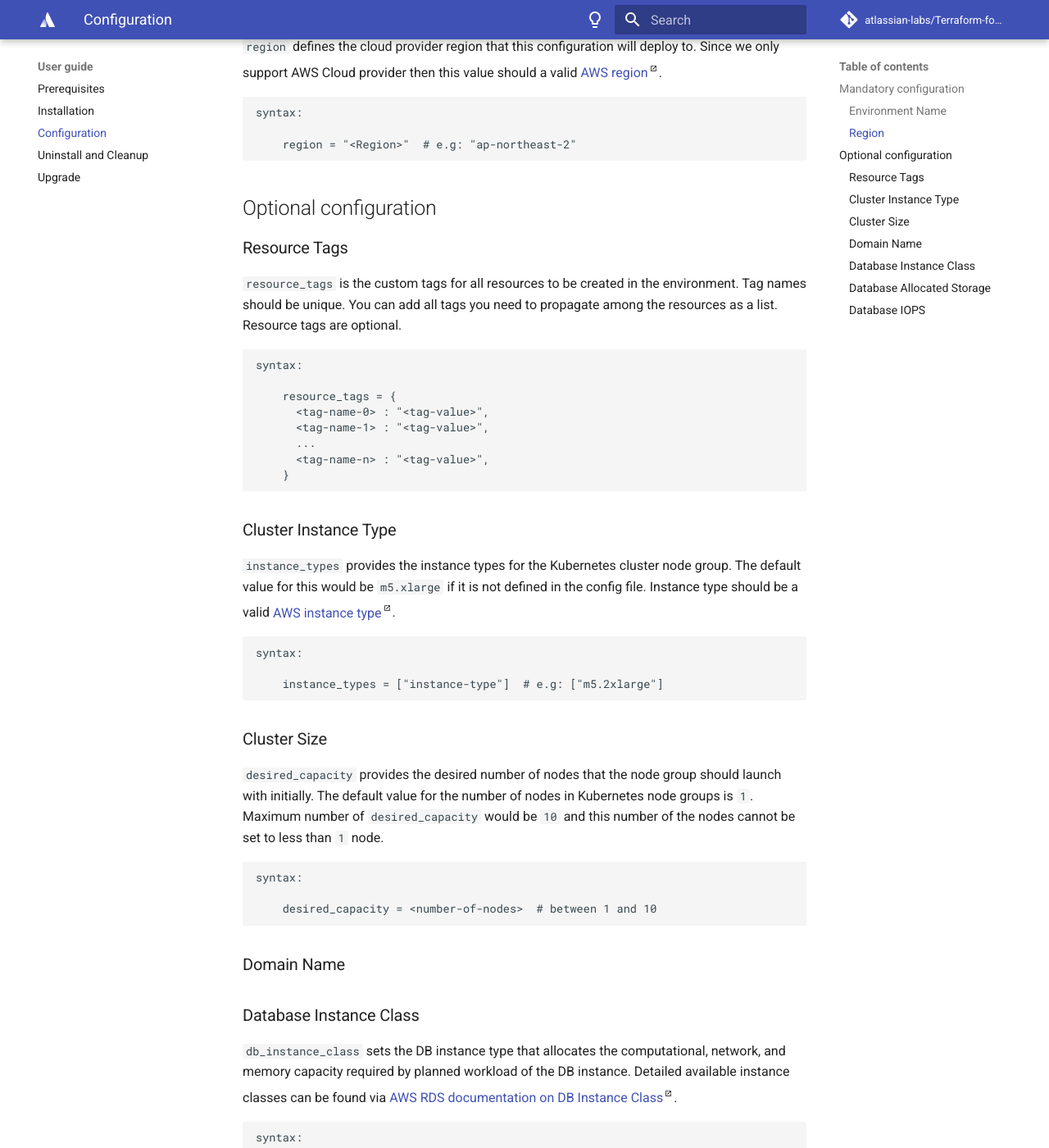
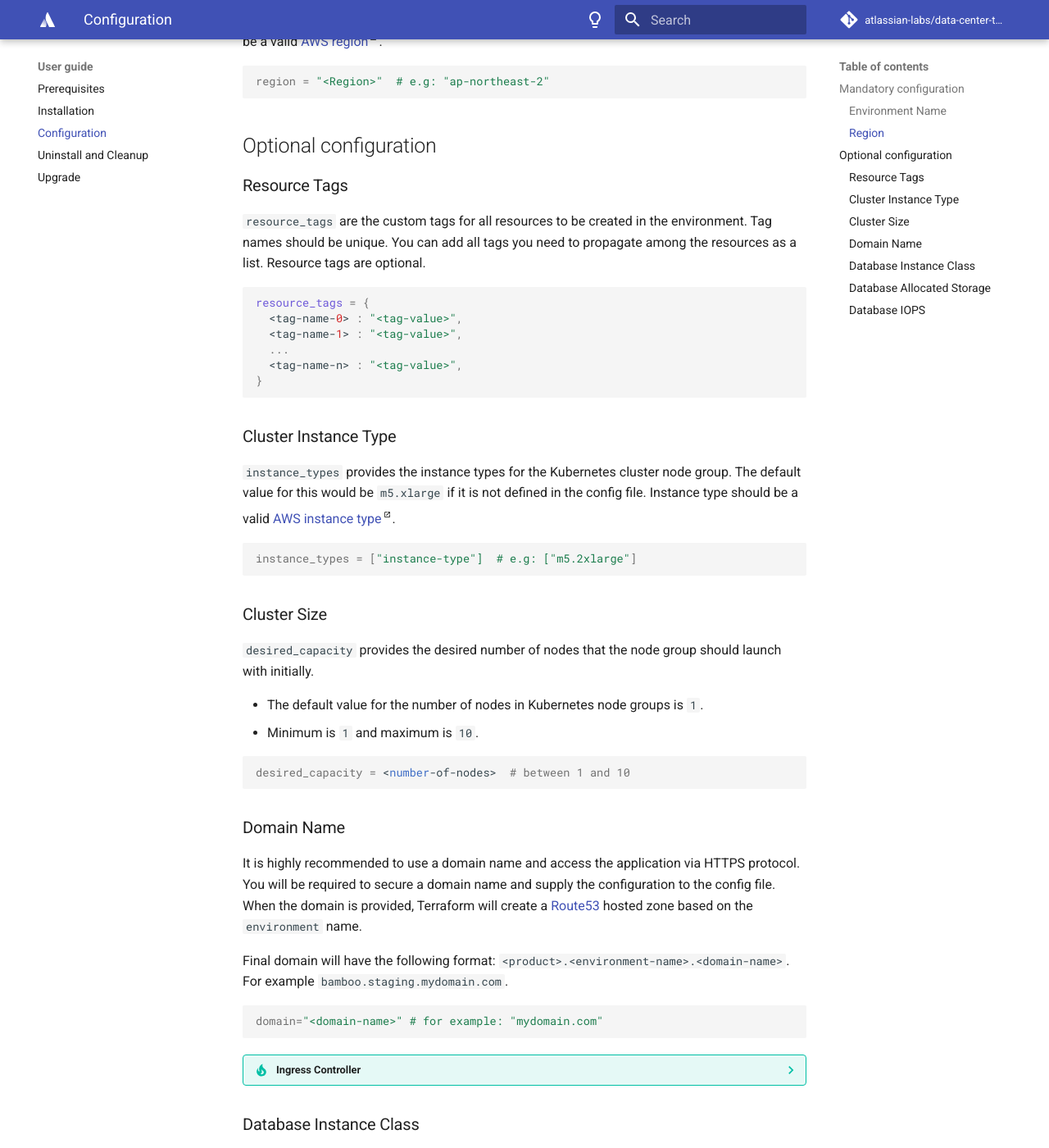
Before and after one commit to atlassian-labs/data-center-terraform, an MkDocs documentation site: the page built from docs/docs/userguide/CONFIGURATION.md, in a window 1280 px wide and 1400 px high, scrolled down 1532 px. Shown: the whole window at 82% size. Built offline with MkDocs 1.6.1 and Material for MkDocs 9.7.7, drawn with Linux system fonts in a browser that asks for light colours; comment, search, counter and statistics services are not loaded; some of the changed text lies outside the part shown.

Commit message:
TFKUBE-112: Document ingress (#48)
* TFKUBE-112: Document ingress controller configuration

* TFKUBE-112: Add CODEOWNERS

* Update docs/docs/userguide/CONFIGURATION.md

Co-authored-by: Nasser Ghazali <36830944+nghazali@users.noreply.github.com>

* Update docs/docs/userguide/CONFIGURATION.md

Co-authored-by: Yifei Zhang <yf_zhang@live.com>

Co-authored-by: Nasser Ghazali <36830944+nghazali@users.noreply.github.com>
Co-authored-by: Yifei Zhang <yf_zhang@live.com>

````diff
--- a/docs/docs/userguide/CONFIGURATION.md
+++ b/docs/docs/userguide/CONFIGURATION.md
@@ -11,8 +11,8 @@
 
 
 !!! info "Configuration file format."
-    The config file is an ascii text file with extension of `.tfvar`.
-    The config file should contain all mandatory configuration items with valid value.
+    The config file is an ASCII text file with `.tfvars` extension.
+    The config file should contain all mandatory configuration items with valid values.
     Optional items can be part of the content. If any optional item is missing, the default value will be applied.
 
 The mandatory configuration items are those you should define once before the first installation, and you cannot change them in the entire environment lifecycle.
@@ -46,42 +46,35 @@
 `environment_name` provides your environment a unique name within a single cloud provider account.
 This value cannot be altered after the configuration has been applied.
 The value will be used to form the name of some resources including `vpc` and `Kubernetes cluster`.
-syntax:
-```
-syntax:
-
-    environment_name = "<YOUR-ENVIRONMENT-NAME>"
+```terraform
+environment_name = "<YOUR-ENVIRONMENT-NAME>"
 ```
 Environment names should start with an alphabet character and could contain alphabet, numbers and dash `-`.
-The length of the `environment_name` value cannot exceed 32 characters.
+The length of the `environment_name` value cannot exceed 17 characters.
 
 
 ### Region
 `region` defines the cloud provider region that this configuration will deploy to.
-Since we only support AWS Cloud provider then this value should a valid [AWS region](https://docs.aws.amazon.com/AmazonRDS/latest/UserGuide/Concepts.RegionsAndAvailabilityZones.html){.external}.
+This value should be a valid [AWS region](https://docs.aws.amazon.com/AmazonRDS/latest/UserGuide/Concepts.RegionsAndAvailabilityZones.html){.external}.
 
 
-```
-syntax:
-
-    region = "<Region>"  # e.g: "ap-northeast-2"
+```terraform
+region = "<Region>"  # e.g: "ap-northeast-2"
 ```
 
 ## Optional configuration
 
 ### Resource Tags
-`resource_tags` is the custom tags for all resources to be created in the environment. Tag names should be unique.
+`resource_tags` are the custom tags for all resources to be created in the environment. Tag names should be unique.
 You can add all tags you need to propagate among the resources as a list. Resource tags are optional.
 
-```
-syntax:
-
-    resource_tags = {
-      <tag-name-0> : "<tag-value>",
-      <tag-name-1> : "<tag-value>",
-      ...
-      <tag-name-n> : "<tag-value>",
-    }
+```terraform
+resource_tags = {
+  <tag-name-0> : "<tag-value>",
+  <tag-name-1> : "<tag-value>",
+  ...
+  <tag-name-n> : "<tag-value>",
+}
 ```
 
 ### Cluster Instance Type
@@ -89,34 +82,44 @@
 The default value for this would be `m5.xlarge` if it is not defined in the config file.
 Instance type should be a valid [AWS instance type](https://aws.amazon.com/ec2/instance-types/){.external}.
 
-```
-syntax:
-
-    instance_types = ["instance-type"]  # e.g: ["m5.2xlarge"]
+```terraform
+instance_types = ["instance-type"]  # e.g: ["m5.2xlarge"]
 ```
 
 ### Cluster Size
 `desired_capacity` provides the desired number of nodes that the node group should launch with initially.
-The default value for the number of nodes in Kubernetes node groups is `1`.
-Maximum number of `desired_capacity` would be `10` and this number of the nodes cannot be set to less than `1` node.
 
-```
-syntax:
+* The default value for the number of nodes in Kubernetes node groups is `1`.
+* Minimum is `1` and maximum is `10`.
 
-    desired_capacity = <number-of-nodes>  # between 1 and 10
+```terraform
+desired_capacity = <number-of-nodes>  # between 1 and 10
 ```
 
 ### Domain Name
+It is highly recommended to use a domain name and access the application via HTTPS protocol. You will be required
+to secure a domain name and supply the configuration to the config file. When the domain is provided, Terraform will
+create a [Route53](https://docs.aws.amazon.com/Route53/latest/DeveloperGuide/Welcome.html) hosted zone based on the `environment` name.
 
+Final domain will have the following format: `<product>.<environment-name>.<domain-name>`. For example `bamboo.staging.mydomain.com`.
+
+```terraform
+domain="<domain-name>" # for example: "mydomain.com"
+```
+
+??? tip "Ingress Controller"
+    When the domain is used, Terraform will create [nginx-ingress controller](https://kubernetes.github.io/ingress-nginx/)
+    in the EKS cluster that will provide access to the application via the domain name.
+    It also creates an [ACM certificate](https://docs.aws.amazon.com/acm/latest/userguide/acm-overview.html) that is
+    ensuring access over secure HTTPS protocol.
 
 ### Database Instance Class
 `db_instance_class` sets the DB instance type that allocates the computational, network, and memory capacity required by
 planned workload of the DB instance. Detailed available instance classes can be found via
 [AWS RDS documentation on DB Instance Class](https://docs.aws.amazon.com/AmazonRDS/latest/UserGuide/Concepts.DBInstanceClass.html){.external}.
-```
-syntax:
 
-    db_instance_class = "<instance.class>"  # e.g. "db.t3.micro"
+```terraform
+db_instance_class = "<instance.class>"  # e.g. "db.t3.micro"
 ```
 
 ### Database Allocated Storage
@@ -126,10 +129,8 @@
   You may want to adjust these values according to your needs. Documentation can be found via:
   [AWS RDS documentation on Storage](https://docs.aws.amazon.com/AmazonRDS/latest/UserGuide/CHAP_Storage.html){.external}.
 
-```
-syntax:
-
-    db_allocated_storage = 100
+```terraform
+db_allocated_storage = 100
 ```
 
 ### Database IOPS
@@ -139,8 +140,6 @@
   You may want to adjust these values according to your needs. Documentation can be found via:
   [AWS RDS documentation on Storage](https://docs.aws.amazon.com/AmazonRDS/latest/UserGuide/CHAP_Storage.html){.external}.
 
+```terraform
+db_iops = 1000
 ```
-syntax:
-
-    db_iops = 1000
-```
--- a/docs/mkdocs.yml
+++ b/docs/mkdocs.yml
@@ -1,4 +1,4 @@
-site_name: Atlassian Terraform for Bamboo DC on Kubernetes
+site_name: Terraform for Atlassian DC on Kubernetes
 theme:
   name: material
   custom_dir: overrides
@@ -18,8 +18,8 @@
     - search.highlight
     - navigation.instant
     - navigation.tabs
-repo_url: https://github.com/atlassian-labs/Terraform-for-Bamboo-DC-on-K8s
-repo_name: atlassian-labs/Terraform-for-Bamboo-DC-on-K8s
+repo_url: https://github.com/atlassian-labs/data-center-terraform
+repo_name: atlassian-labs/data-center-terraform
 edit_uri: edit/main/docs/docs/
 plugins:
   - search
@@ -49,7 +49,7 @@
 extra:
   analytics:
     provider: google
-    property: G-FZ7HCVNVPY
+    property: G-9EV9WQVD44
   social:
     - icon: fontawesome/brands/atlassian
       link: https://community.atlassian.com/t5/Atlassian-Data-Center-on/gh-p/DC_Kubernetes
````
Also changed, not shown: other parts of docs/docs/userguide/CONFIGURATION.md (+1 -1 lines), docs/docs/README.md (+11 -9 lines), docs/docs/userguide/PREREQUISITES.md (+2 -2 lines), 1 other file.
